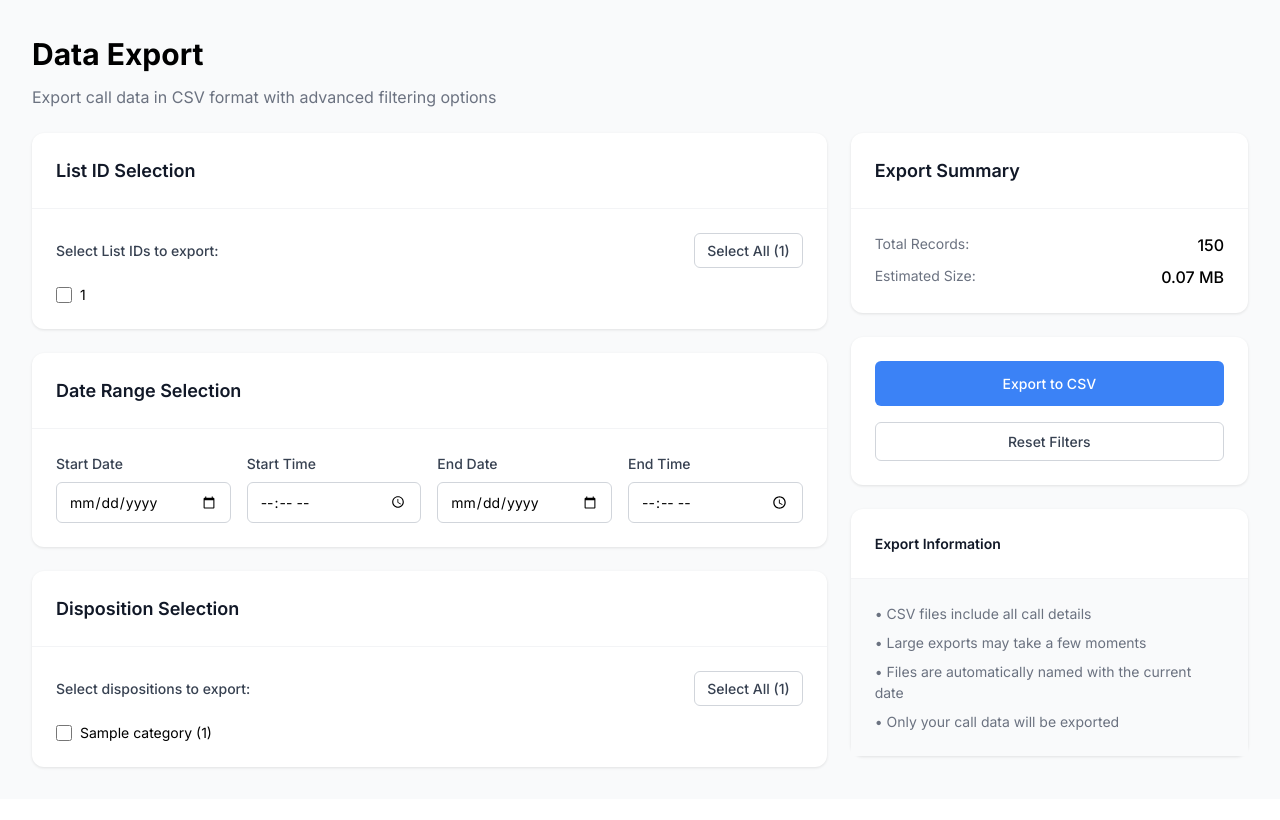
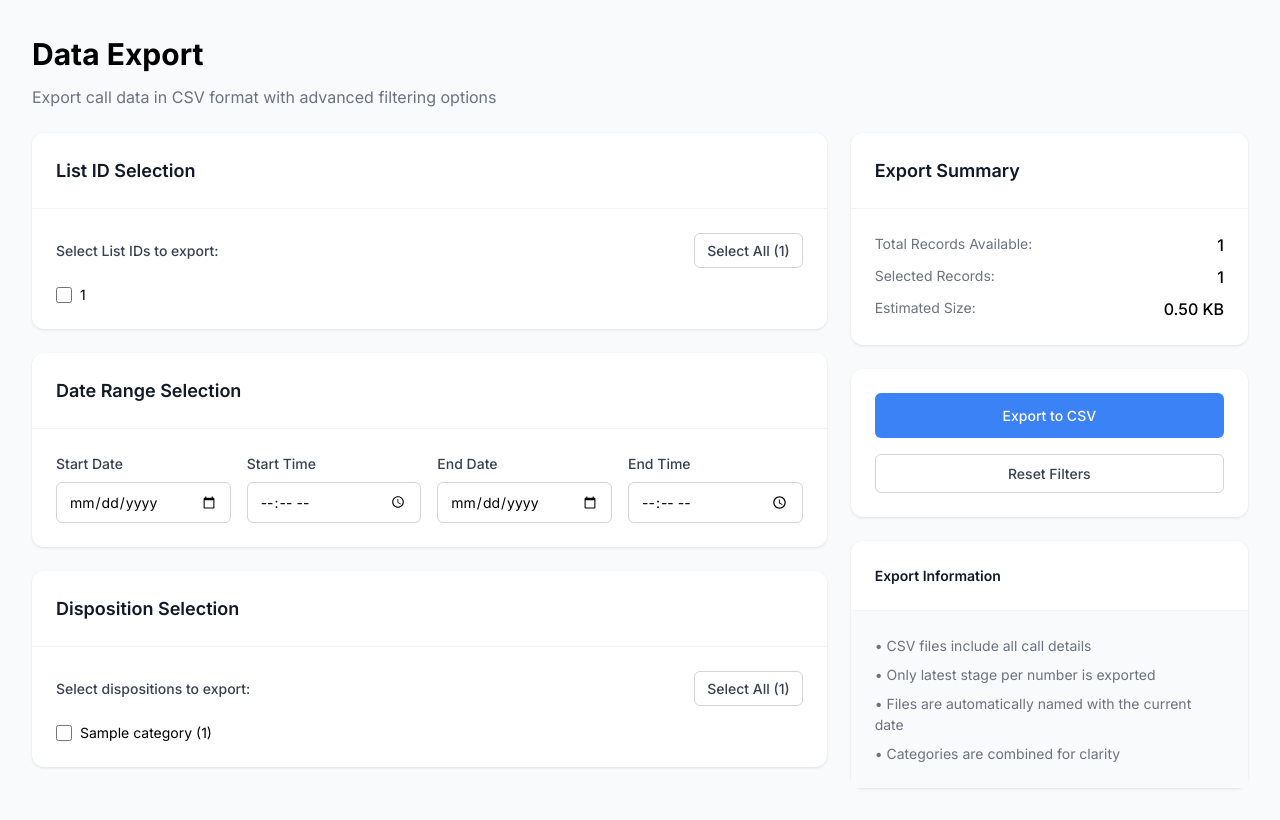
Before and after one commit to pjmilkymommyveeve/xdialcore, a Django app: page /clients/campaign/1/export/ in a window 1280 px wide. Shown: the part 81-901 px from the top of the page. Before the commit the page ends 850 px from the top, so only its background shows below. Run offline with Django 5.2, Linux system fonts and the light colour scheme; a user stored in the database is signed in; tables that the repository leaves empty hold one stand-in row (values such as "Sample post"); some libraries are stand-ins or nearby versions.

Commit message:
updated data export template to work with the context in the data export view

```diff
--- a/clients/templates/clients/data_export.html
+++ b/clients/templates/clients/data_export.html
@@ -197,8 +197,12 @@
                         <div class="checkbox-group" id="categoriesContainer">
                             {% for category in all_categories %}
                             <div class="checkbox-item">
-                                <input type="checkbox" class="checkbox category-checkbox" id="cat-{{ category.id }}" value="{{ category.id }}">
-                                <label for="cat-{{ category.id }}" style="font-size: 0.875rem; cursor: pointer;">
+                                <!-- ✅ FIXED: Use combined_name as value -->
+                                <input type="checkbox" class="checkbox category-checkbox"
+                                       id="cat-{{ forloop.counter }}"
+                                       value="{{ category.combined_name }}"
+                                       data-count="{{ category.count }}">
+                                <label for="cat-{{ forloop.counter }}" style="font-size: 0.875rem; cursor: pointer;">
                                     {{ category.name }} ({{ category.count }})
                                 </label>
                             </div>
@@ -218,12 +222,16 @@
                     <div class="card-content" style="display: flex; flex-direction: column; gap: 1rem;">
                         <div>
                             <div style="display: flex; justify-content: space-between; margin-bottom: 0.5rem;">
-                                <span style="font-size: 0.875rem; color: #6b7280;">Total Records:</span>
-                                <span style="font-weight: 500;" id="total-records">0</span>
+                                <span style="font-size: 0.875rem; color: #6b7280;">Total Records Available:</span>
+                                <span style="font-weight: 500;">{{ total_records|default:0 }}</span>
+                            </div>
+                            <div style="display: flex; justify-content: space-between; margin-bottom: 0.5rem;">
+                                <span style="font-size: 0.875rem; color: #6b7280;">Selected Records:</span>
+                                <span style="font-weight: 500;" id="selected-records">{{ total_records|default:0 }}</span>
                             </div>
                             <div style="display: flex; justify-content: space-between;">
                                 <span style="font-size: 0.875rem; color: #6b7280;">Estimated Size:</span>
-                                <span style="font-weight: 500;" id="estimated-size">0 MB</span>
+                                <span style="font-weight: 500;" id="estimated-size">0 KB</span>
                             </div>
                         </div>
                     </div>
@@ -248,9 +256,9 @@
                     </div>
                     <div class="card-content" style="background-color: #f9fafb; font-size: 0.875rem; color: #6b7280;">
                         <p style="margin-bottom: 0.5rem;">• CSV files include all call details</p>
-                        <p style="margin-bottom: 0.5rem;">• Large exports may take a few moments</p>
+                        <p style="margin-bottom: 0.5rem;">• Only latest stage per number is exported</p>
                         <p style="margin-bottom: 0.5rem;">• Files are automatically named with the current date</p>
-                        <p>• Only your call data will be exported</p>
+                        <p>• Categories are combined for clarity</p>
                     </div>
                 </div>
             </div>
@@ -258,41 +266,51 @@
     </main>
 
     <script>
-        // State management
+        // ✅ FIXED: Proper state management with accurate counting
+        const totalAvailableRecords = {{ total_records|default:0 }};
+
         const state = {
             selectedLists: new Set(),
             selectedCategories: new Set(),
+            categoryRecords: {},  // Store record counts per category
             startDate: '',
             startTime: '',
             endDate: '',
             endTime: ''
         };
 
-        // Calculate total based on filters (mock calculation)
+        // ✅ Initialize category record counts from checkboxes
+        document.querySelectorAll('.category-checkbox').forEach(checkbox => {
+            state.categoryRecords[checkbox.value] = parseInt(checkbox.dataset.count) || 0;
+        });
+
+        // ✅ Calculate accurate selected records based on filters
+        function calculateSelectedRecords() {
+            // If no categories selected, assume all categories
+            if (state.selectedCategories.size === 0) {
+                return totalAvailableRecords;
+            }
+
+            // Sum up counts from selected categories
+            let total = 0;
+            state.selectedCategories.forEach(catName => {
+                total += state.categoryRecords[catName] || 0;
+            });
+
+            return total;
+        }
+
+        // Update summary display
         function updateSummary() {
-            const totalCategories = '{{ all_categories|length }}';
-            const totalLists = '{{ list_ids|length }}';
+            const selectedRecords = calculateSelectedRecords();
+            const estimatedSize = (selectedRecords * 0.5).toFixed(2); // ~0.5KB per record
 
-            let categoryCount = state.selectedCategories.size;
-            let listCount = state.selectedLists.size;
-
-            if (categoryCount === 0) categoryCount = totalCategories;
-            if (listCount === 0) listCount = totalLists;
-
-            // Mock calculation - replace with actual backend calculation
-            const estimatedRecords = categoryCount * listCount * 150; // Average 150 records per list/category combo
-            const estimatedSize = (estimatedRecords * 0.5 / 1000).toFixed(2); // ~0.5KB per record
-
-            document.getElementById('total-records').textContent = estimatedRecords.toLocaleString();
-            document.getElementById('estimated-size').textContent = estimatedSize + ' MB';
+            document.getElementById('selected-records').textContent = selectedRecords.toLocaleString();
+            document.getElementById('estimated-size').textContent = estimatedSize + ' KB';
 
             // Enable/disable export button
             const exportBtn = document.getElementById('exportBtn');
-            if (estimatedRecords > 0) {
-                exportBtn.disabled = false;
-            } else {
-                exportBtn.disabled = true;
-            }
+            exportBtn.disabled = selectedRecords === 0;
         }
 
         // Select All Lists
@@ -395,12 +413,14 @@
             const exportData = {
                 campaign_id: '{{ campaign.id }}',
                 list_ids: Array.from(state.selectedLists),
-                categories: Array.from(state.selectedCategories),
+                categories: Array.from(state.selectedCategories),  // ✅ Now sends combined_name values
                 start_date: state.startDate,
                 start_time: state.startTime,
                 end_date: state.endDate,
                 end_time: state.endTime
             };
+
+            console.log('Export data:', exportData);  // Debug logging
 
             // Create form and submit
             const form = document.createElement('form');
--- a/clients/views.py
+++ b/clients/views.py
@@ -523,7 +523,7 @@ def data_export(request, campaign_id):
     logger.info(f"=== DATA EXPORT START === User: {request.user.username}, Campaign: {campaign_id}, Method: {request.method}")
 
     try:
-        # For admin/onboarding users, skip client validation
+        # Get campaign and client (existing code)
         if request.user.role.name in [Role.ADMIN, Role.ONBOARDING]:
             logger.debug(f"Admin/Onboarding user access for campaign {campaign_id}")
             campaign = get_object_or_404(
@@ -537,7 +537,6 @@ def data_export(request, campaign_id):
             )
             client = campaign.client
         else:
-            # For client users, validate they own this campaign
             logger.debug(f"Client user access for campaign {campaign_id}")
             try:
                 client = Client.objects.get(client=request.user)
@@ -574,7 +573,7 @@ def data_export(request, campaign_id):
             export_data = json.loads(export_data_json)
             logger.debug(f"Parsed export data: {export_data}")
 
-            # Get latest stage for each number (same logic as dashboard)
+            # Get latest stage for each number
             logger.info("Fetching latest stages...")
             latest_calls_by_number = Call.objects.filter(
                 client_campaign_model=campaign
@@ -589,42 +588,42 @@ def data_export(request, campaign_id):
             ).select_related('response_category', 'voice')
 
             logger.info("Applying filters...")
-            # Apply filters
+
+            # Apply list ID filter
             list_ids = export_data.get('list_ids', [])
             if list_ids:
                 logger.debug(f"Filtering by list_ids: {list_ids}")
                 calls = calls.filter(list_id__in=list_ids)
 
-            # Handle combined categories - FIXED VERSION with case-insensitive matching
+            # ✅ FIXED: Handle combined categories properly using combined_name
             selected_combined_categories = export_data.get('categories', [])
             if selected_combined_categories:
-                logger.debug(f"Selected categories: {selected_combined_categories}")
-                # Convert selected categories to lowercase for comparison
-                selected_lower = [cat.lower().strip() for cat in selected_combined_categories]
-                logger.debug(f"Normalized selected categories: {selected_lower}")
+                logger.debug(f"Selected combined categories: {selected_combined_categories}")
+
+                # Build reverse mapping: combined_name -> [original_names]
+                reverse_mapping = {}
+                for original_name, combined_name in CATEGORY_MAPPING.items():
+                    if combined_name not in reverse_mapping:
+                        reverse_mapping[combined_name] = []
+                    reverse_mapping[combined_name].append(original_name)
 
                 # Find all original category names that map to selected combined categories
-                original_category_ids = []
-                all_db_categories = ResponseCategory.objects.all()
-                logger.debug(f"Total DB categories: {all_db_categories.count()}")
+                original_category_names = []
+                for selected_combined in selected_combined_categories:
+                    # Handle both mapped and unmapped categories
+                    if selected_combined in reverse_mapping:
+                        original_category_names.extend(reverse_mapping[selected_combined])
+                    else:
+                        # Category not in mapping, use as-is
+                        original_category_names.append(selected_combined)
 
-                for db_category in all_db_categories:
-                    original_name = (db_category.name or 'UNKNOWN').lower().strip()
-                    # Get the combined name from mapping (lowercase key)
-                    combined_name = CATEGORY_MAPPING.get(original_name, original_name)
+                logger.info(f"Matched original category names: {original_category_names}")
 
-                    logger.debug(f"Checking category: DB={db_category.name}, normalized={original_name}, mapped={combined_name}")
-
-                    # Case-insensitive comparison
-                    if combined_name.lower().strip() in selected_lower:
-                        original_category_ids.append(db_category.id)
-                        logger.debug(f"✓ MATCHED category: {db_category.name} (ID: {db_category.id}) -> {combined_name}")
-
-                logger.info(f"Matched {len(original_category_ids)} category IDs: {original_category_ids}")
-                if original_category_ids:
-                    calls = calls.filter(response_category__id__in=original_category_ids)
+                if original_category_names:
+                    calls = calls.filter(response_category__name__in=original_category_names)
                     logger.info(f"Filtered calls count after category filter: {calls.count()}")
 
+            # Apply date filters
             start_date = export_data.get('start_date')
             start_time = export_data.get('start_time')
             end_date = export_data.get('end_date')
@@ -658,7 +657,7 @@ def data_export(request, campaign_id):
 
             logger.info(f"Total calls before latest stage filter: {calls.count()}")
 
-            # Filter to latest stage only (same as dashboard)
+            # Filter to latest stage only
             logger.info("Filtering to latest stage only...")
             filtered_calls = []
             for call in calls:
@@ -685,9 +684,8 @@ def data_export(request, campaign_id):
             for call in filtered_calls:
                 # Map original category to combined category name
                 original_category_name = call.response_category.name if call.response_category else 'Unknown'
-                # Use lowercase for lookup in mapping
                 combined_category_name = CATEGORY_MAPPING.get(
-                    original_category_name.lower().strip() if original_category_name else 'unknown',
+                    original_category_name,
                     original_category_name
                 )
 
@@ -780,7 +778,7 @@ def data_export(request, campaign_id):
         category_count_dict = {}
         for call in latest_stage_calls:
             if call.response_category:
-                cat_name = (call.response_category.name or 'UNKNOWN').lower().strip()
+                cat_name = call.response_category.name or 'UNKNOWN'
                 category_count_dict[cat_name] = category_count_dict.get(cat_name, 0) + 1
 
         logger.debug(f"Category counts (raw): {category_count_dict}")
@@ -790,7 +788,7 @@ def data_export(request, campaign_id):
         combined_counts = {}
 
         for db_cat in all_db_categories:
-            original_name = (db_cat.name or 'UNKNOWN').lower().strip()
+            original_name = db_cat.name or 'UNKNOWN'
             combined_name = CATEGORY_MAPPING.get(original_name, original_name)
             count = category_count_dict.get(original_name, 0)
 
@@ -804,12 +802,12 @@ def data_export(request, campaign_id):
 
         logger.debug(f"Combined counts: {combined_counts}")
 
-        # Build the all_categories list with combined categories
+        # ✅ FIXED: Build all_categories with proper combined_name for form submission
         all_categories = []
         for combined_name, count in sorted(combined_counts.items()):
             all_categories.append({
                 'name': combined_name.capitalize(),
-                'combined_name': combined_name,  # For form submission
+                'combined_name': combined_name,  # This is what gets sent to backend
                 'count': count
             })
 
@@ -825,7 +823,7 @@ def data_export(request, campaign_id):
             },
             'list_ids': list(list_ids),
             'all_categories': all_categories,
-            'total_records': len(latest_stage_calls),  # Add this for template
+            'total_records': len(latest_stage_calls),
         }
 
         logger.info(f"Rendering data_export.html with {len(list_ids)} list_ids and {len(all_categories)} categories")
```
